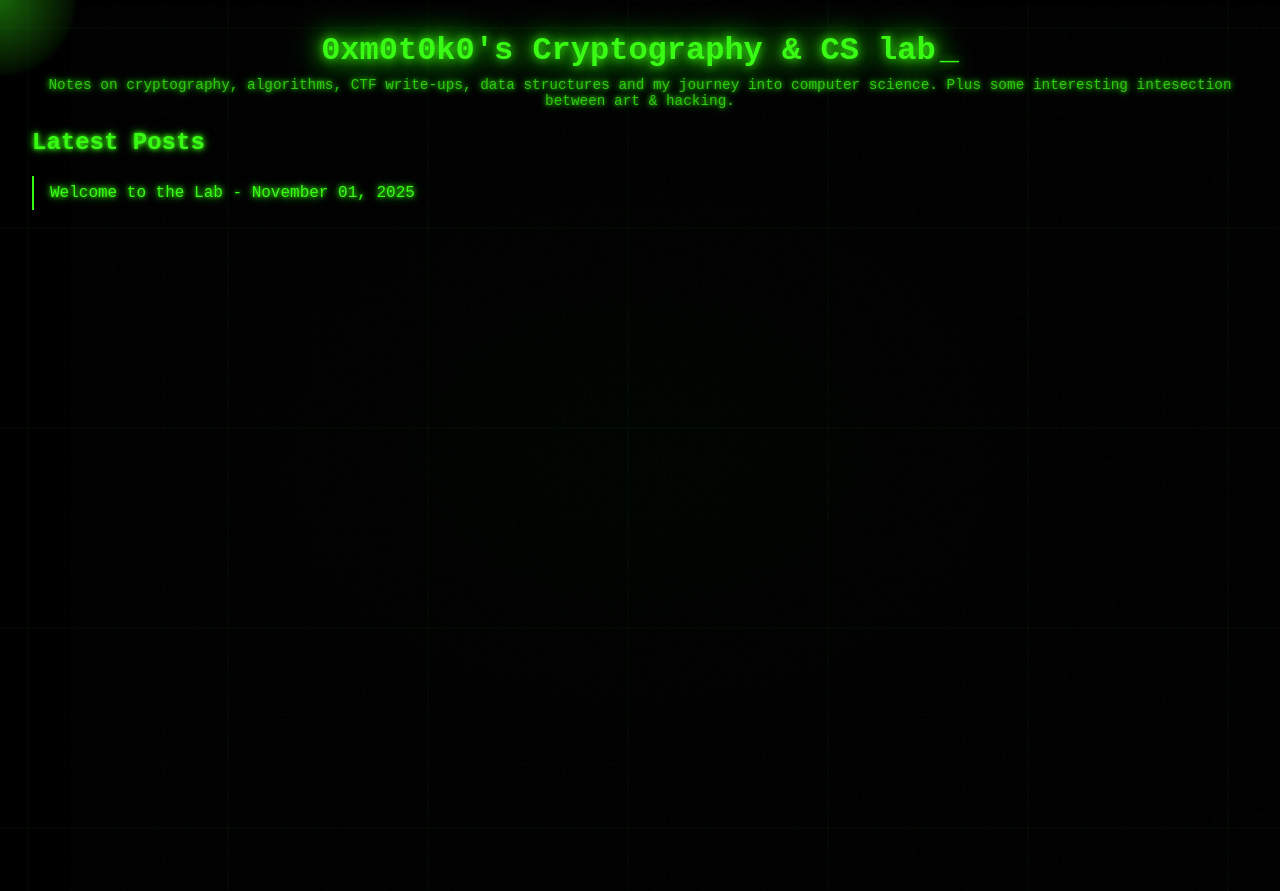
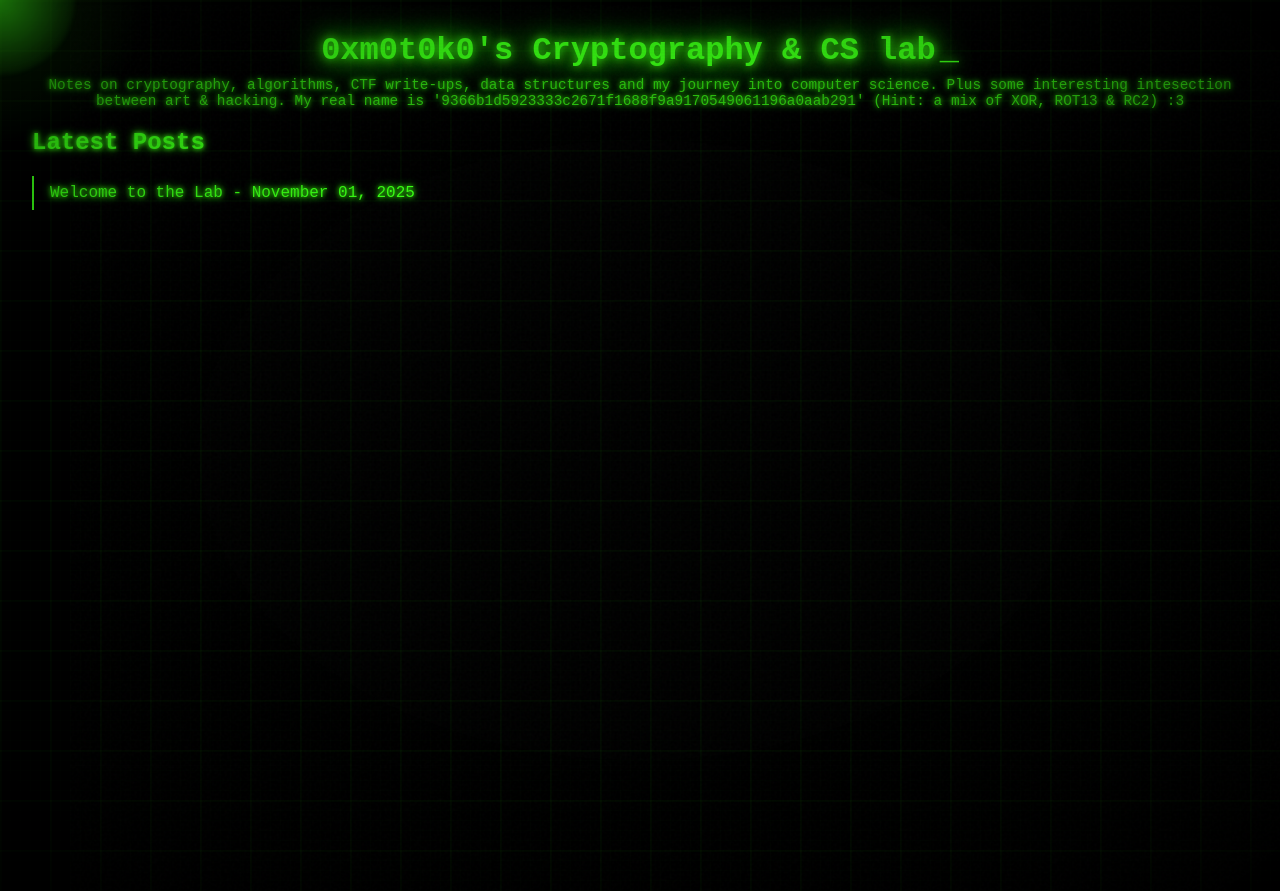
Before and after one commit to 0xm0t0k0/0xm0t0k0.github.io, a Jekyll site: the page built from index.md, in a window 1280 px wide and 900 px high. Shown: the top 891 px of the window. Built offline with Jekyll 4.4.1, drawn with Linux system fonts in a browser that asks for light colours.

Commit message:
fixed issues

```diff
--- a/_config.yaml
+++ b/_config.yaml
@@ -1,5 +1,5 @@
 title: "0xm0t0k0's Cryptography & CS lab"
-description: "Notes on cryptography, algorithms, CTF write-ups, data structures and my journey into computer science. Plus some interesting intesection between art & hacking."
+description: "Notes on cryptography, algorithms, CTF write-ups, data structures and my journey into computer science. Plus some interesting intesection between art & hacking.\nMy real name is '9366b1d5923333c2671f1688f9a9170549061196a0aab291' (Hint: a mix of XOR, ROT13 & RC2) :3"
 theme: jekyll-theme-hacker
 markdown: kramdown
 baseurl: ""
--- a/_layouts/default.html
+++ b/_layouts/default.html
@@ -11,7 +11,7 @@
 <!-- Noise overlay -->
 <div class="noise-overlay"></div>
 
-<!-- Digital grid -->
+<!-- Digital grid (static, dense) -->
 <div class="digital-grid"></div>
 
 <!-- Grid highlight that follows cursor -->
@@ -25,15 +25,15 @@
 {% endif %}
 
 <!-- Main Content -->
-<div id="main-content" {% if page.url != "/" %}style="display:block;"{% else %}style="display:none;"{% endif %}>
+<div id="main-content" {% unless page.url == "/" %}style="display:block;"{% else %}style="display:none;"{% endunless %}>
 <header>
 <h1 class="title">{{ site.title }}</h1>
 <p class="desc">{{ site.description }}</p>
-{% if page.url != "/" %}
+{% unless page.url == "/" %}
 <nav>
 <a href="{{ '/' | relative_url }}" class="home-link">← Back to Lab</a>
 </nav>
-{% endif %}
+{% endunless %}
 </header>
 <main>
 {{ content }}
@@ -45,13 +45,41 @@
 
 <!-- Scripts -->
 <script>
+// Grid highlight and cursor animation - runs on all pages
+const cursor = document.querySelector(".cursor-light");
+const gridHighlight = document.querySelector(".grid-highlight");
+let x = 0, y = 0, targetX = 0, targetY = 0;
+
+document.addEventListener("mousemove", e => {
+  targetX = e.clientX;
+  targetY = e.clientY;
+
+  // Update grid highlight immediately
+  if (gridHighlight) {
+    gridHighlight.style.left = `${e.clientX}px`;
+    gridHighlight.style.top = `${e.clientY}px`;
+  }
+});
+
+function animateCursor() {
+  x += (targetX - x) * 0.15;
+  y += (targetY - y) * 0.15;
+  if (cursor) {
+    cursor.style.left = `${x}px`;
+    cursor.style.top = `${y}px`;
+  }
+  requestAnimationFrame(animateCursor);
+}
+animateCursor();
+
 {% if page.layout == "default" and page.url == "/" %}
-// Only run boot animation on homepage
-document.addEventListener("DOMContentLoaded", () => {
+(function() {
   const bootLines = [">Great to see you. I'm 0xm0t0k0 aka 0xth00rf1nn aka c1nn4m0nr0ls"];
   const bootText = document.getElementById("boot-text");
   const bootScreen = document.getElementById("boot-sequence");
   const mainContent = document.getElementById("main-content");
+
+  if (!bootText || !bootScreen || !mainContent) return;
 
   let line = 0, char = 0;
 
@@ -79,35 +107,8 @@ document.addEventListener("DOMContentLoaded", () => {
   }
 
   typeBootLine();
-});
+})();
 {% endif %}
-
-// Cursor animation - runs on all pages
-const cursor = document.querySelector(".cursor-light");
-const gridHighlight = document.querySelector(".grid-highlight");
-let x = 0, y = 0, targetX = 0, targetY = 0;
-
-document.addEventListener("mousemove", e => {
-  targetX = e.clientX;
-  targetY = e.clientY;
-
-  // Update grid highlight immediately
-  if (gridHighlight) {
-    gridHighlight.style.left = `${e.clientX}px`;
-    gridHighlight.style.top = `${e.clientY}px`;
-  }
-});
-
-function animateCursor() {
-  x += (targetX - x) * 0.15;
-  y += (targetY - y) * 0.15;
-  if (cursor) {
-    cursor.style.left = `${x}px`;
-    cursor.style.top = `${y}px`;
-  }
-  requestAnimationFrame(animateCursor);
-}
-animateCursor();
 </script>
 </body>
 </html>
--- a/assets/css/custom.css
+++ b/assets/css/custom.css
@@ -1,3 +1,5 @@
+/* ========== CRT SCREEN EFFECT ========== */
+/* Curved screen edges with vignette */
 body {
   background-color: #000;
   color: #39ff14;
@@ -9,8 +11,7 @@ body {
   position: relative;
 }
 
-/* ========== CRT AMBIENT GLOW ========== */
-/* Dark gradient with vintage terminal glass effect */
+/* CRT screen curvature and vignette */
 body::before {
   content: "";
   position: fixed;
@@ -20,18 +21,21 @@ body::before {
   height: 120%;
   background: radial-gradient(
     ellipse at center,
-    rgba(57, 255, 20, 0.03) 0%,
-    rgba(0, 0, 0, 0.8) 50%,
+    transparent 0%,
+    transparent 40%,
+    rgba(0, 0, 0, 0.3) 70%,
+    rgba(0, 0, 0, 0.8) 90%,
     rgba(0, 0, 0, 0.95) 100%
   );
   pointer-events: none;
-  z-index: 1;
-  animation: ambientPulse 8s ease-in-out infinite;
+  z-index: 1000;
+  animation: crtFlicker 0.15s infinite;
 }
 
-@keyframes ambientPulse {
-  0%, 100% { opacity: 0.6; }
-  50% { opacity: 0.8; }
+@keyframes crtFlicker {
+  0% { opacity: 0.97; }
+  50% { opacity: 1; }
+  100% { opacity: 0.98; }
 }
 
 /* ========== CRT SCANLINES ========== */
@@ -90,6 +94,7 @@ body::after {
 }
 
 /* ========== ANIMATED DIGITAL GRID ========== */
+/* Very dense static grid that lights up on hover */
 .digital-grid {
   position: fixed;
   top: 0;
@@ -99,19 +104,13 @@ body::after {
   pointer-events: none;
   z-index: 2;
   background-image:
-    linear-gradient(rgba(57, 255, 20, 0.03) 1px, transparent 1px),
-    linear-gradient(90deg, rgba(57, 255, 20, 0.03) 1px, transparent 1px);
-  background-size: 50px 50px;
-  animation: gridMove 20s linear infinite;
-  opacity: 0.5;
+    linear-gradient(rgba(57, 255, 20, 0.04) 1px, transparent 1px),
+    linear-gradient(90deg, rgba(57, 255, 20, 0.04) 1px, transparent 1px);
+  background-size: 10px 10px;
+  opacity: 0.4;
 }
 
-@keyframes gridMove {
-  0% { background-position: 0 0, 0 0; }
-  100% { background-position: 50px 50px, 50px 50px; }
-}
-
-/* Subtle grid accent lines */
+/* Even denser accent grid */
 .digital-grid::before {
   content: "";
   position: absolute;
@@ -120,15 +119,27 @@ body::after {
   width: 100%;
   height: 100%;
   background-image:
-    linear-gradient(rgba(57, 255, 20, 0.06) 2px, transparent 2px),
-    linear-gradient(90deg, rgba(57, 255, 20, 0.06) 2px, transparent 2px);
-  background-size: 200px 200px;
-  animation: gridMoveSlow 40s linear infinite;
+    linear-gradient(rgba(57, 255, 20, 0.08) 2px, transparent 2px),
+    linear-gradient(90deg, rgba(57, 255, 20, 0.08) 2px, transparent 2px);
+  background-size: 50px 50px;
 }
 
-@keyframes gridMoveSlow {
-  0% { background-position: 0 0, 0 0; }
-  100% { background-position: 200px 200px, 200px 200px; }
+/* Interactive grid highlight that follows cursor */
+.grid-highlight {
+  position: fixed;
+  width: 300px;
+  height: 300px;
+  pointer-events: none;
+  z-index: 3;
+  background: radial-gradient(circle, rgba(57, 255, 20, 0.15) 0%, transparent 70%);
+  transform: translate(-50%, -50%);
+  opacity: 0;
+  transition: opacity 0.3s ease;
+  mix-blend-mode: screen;
+}
+
+body:hover .grid-highlight {
+  opacity: 1;
 }
 
 /* ========== SCREEN FLICKER ========== */
@@ -137,17 +148,7 @@ body::after {
   20%, 24%, 55% { opacity: 0.96; }
 }
 
-/* ========== MATRIX BACKGROUND ========== */
-#matrix {
-  position: fixed;
-  top: 0;
-  left: 0;
-  width: 100%;
-  height: 100%;
-  z-index: 0;
-  opacity: 0.12;
-  pointer-events: none;
-}
+/* Matrix removed - using interactive grid instead */
 
 /* ========== MAIN CONTENT ========== */
 #main-content {
```
Also changed, not shown: readme.md.
